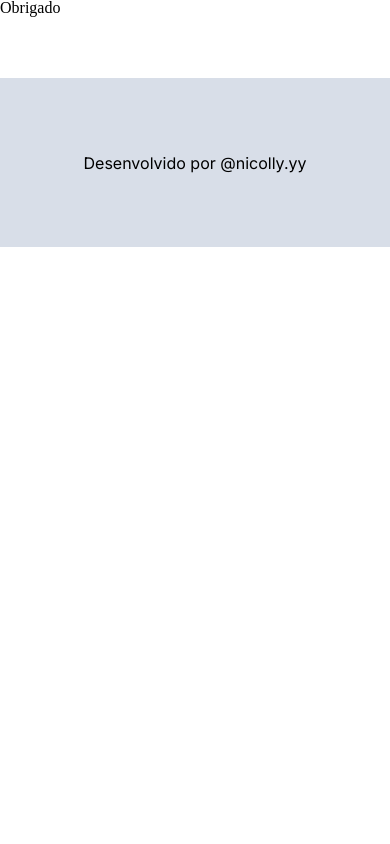
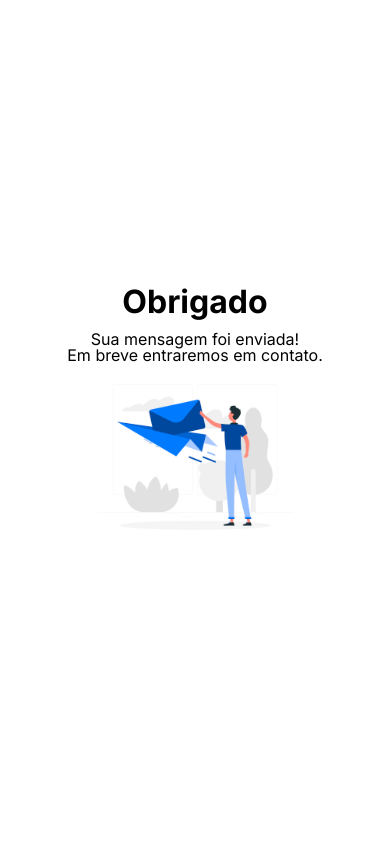
Before and after one commit to nicolyy/allanKelwin.portifolio, a React (Vite) app: page /obrigado in a window 390 px wide. Shown: the top 844 px of the page. Built offline with nearby package versions, Linux system fonts and the light colour scheme.

Commit message:
Criando uma nova rota

```diff
--- a/src/routes/Home/index.jsx
+++ b/src/routes/Home/index.jsx
@@ -178,7 +178,7 @@ export default function Home() {
           <section className="form" id="contato">
           <div className="contato" >
                   <div className="colum1">
-                    <form action="https://formsubmit.co/testew279@gmail.com"  className="form-contato" id="formulario" method="POST" name="formulario" >
+                    <form action="https://formsubmit.co/kelwinsantos@hotmail.com"  className="form-contato" id="formulario" method="POST" name="formulario" >
                         <div className="form-linha-1">
                             <input className="inp-name input-contato" type="text" name="nome" id="nome" placeholder="Nome Completo" required/>
                             <input className="inp-tel input-contato" type="tel" name="telefone" id="telefone" placeholder="Telefone" required/>
--- a/src/routes/Obrigado/index.jsx
+++ b/src/routes/Obrigado/index.jsx
@@ -1,7 +1,19 @@
+import '../../styles/obrigado.css'
+import enviado from '../../assets/enviado.jpg'
+
 export default function Error() {
+
+
     return (
-        <div>
-        <h1>Obrigado</h1>
-        </div>
+        <>
+        <main className='obrigado-principal'>
+            <div className='obrigado-conteudo'>
+                <h1>Obrigado</h1>
+                <p >Sua mensagem foi enviada!</p>
+                <p >Em breve entraremos em contato.</p>
+            </div>
+            <img className='img-enviado' src={enviado} alt="" />
+        </main>
+        </>
     );
-    }
+}
--- /dev/null
+++ b/src/styles/obrigado.css
@@ -0,0 +1,61 @@
+.obrigado-principal{
+    height: 100vh;
+    display: flex;
+    flex-direction: row;
+    align-items: center;
+    justify-content: center;
+
+
+}
+
+.obrigado-conteudo h1{
+    font-family: var(--fonte-principal);
+    font-size: 4rem;
+    font-weight: bold;
+    padding: 0 0 5% 0;
+
+}
+
+.obrigado-conteudo p{
+    font-family: var(--fonte-principal);
+    font-size: 32px;
+
+}
+
+
+.img-enviado{
+    width: 30%;
+}
+
+
+@media only screen and (max-width: 768px) {
+    .obrigado-principal{
+        height: 100vh;
+        display: flex;
+        flex-direction: column;
+        align-items: center;
+        justify-content: center;
+
+
+    }
+
+    .obrigado-conteudo h1{
+        font-size: 2rem;
+        text-align: center;
+
+
+    }
+
+    .obrigado-conteudo p{
+        font-family: var(--fonte-principal);
+        font-size: 16px;
+        text-align: center;
+
+    }
+
+
+    .img-enviado{
+        width: 50%;
+    }
+
+}
--- a/src/styles/sobre.css
+++ b/src/styles/sobre.css
@@ -19,8 +19,7 @@
 }
 
 .sobre-mim-img{
-    width: 60%;
-    height: 50%;
+    width: 80%;
 }
 
 details{
--- a/src/styles/styles.css
+++ b/src/styles/styles.css
@@ -4,6 +4,7 @@
 @import url('https://fonts.googleapis.com/css2?family=Inter:wght@200;300;400;500;600;700&family=Roboto:wght@400;900&display=swap');
 @import url(projeto.css);
 @import url(contato.css);
+@import url(obrigado.css);
 
 /* Variaveis*/
 :root{
@@ -39,8 +40,8 @@
     color: #2B3582;
     font-size: 1.5rem;
 
-    padding-left: 5%;
-    padding-top: 2%;
+    padding: 2% 0 2% 2%;
+
 }
 .nav a {
     text-decoration: none;
```
Also changed, not shown: src/assets/enviado.jpg (added).
